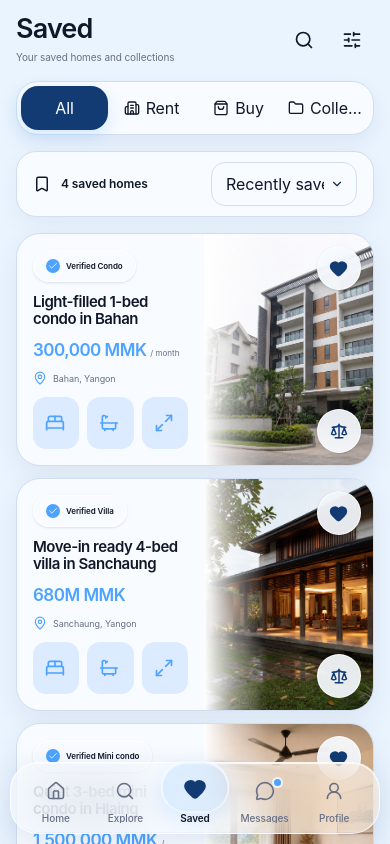
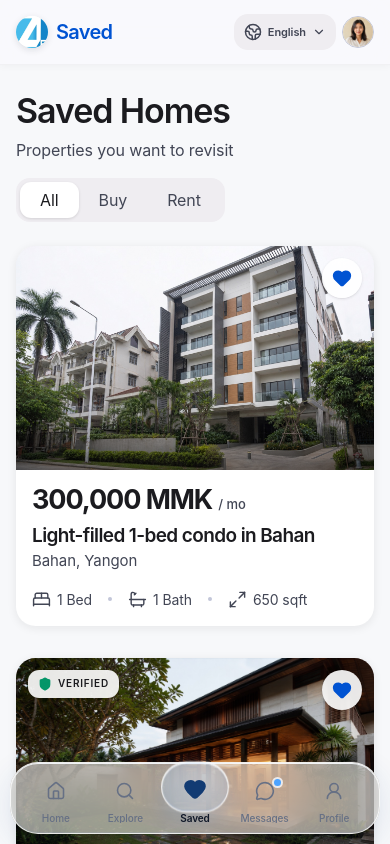
Before and after one commit to aungpyaeheinofficial-pixel/A7-Property-Mobile-V3-, a Next.js app: page /saved in a window 390 px wide. Shown: the top 844 px of the page. Built offline with nearby package versions, Linux system fonts and the light colour scheme.

Commit message:
Refresh saved homes mobile experience

```diff
--- a/components/mobile/saved-journey.tsx
+++ b/components/mobile/saved-journey.tsx
@@ -1,42 +1,24 @@
 "use client";
 
-import {
-  Bookmark,
-  Building2,
-  Check,
-  ChevronDown,
-  Folder,
-  Heart,
-  Plus,
-  Scale,
-  Search,
-  ShoppingBag,
-  SlidersHorizontal,
-  X,
-} from "lucide-react";
+import { Bath, BedDouble, Heart, Maximize2, ShieldCheck } from "lucide-react";
 import Image from "next/image";
 import Link from "next/link";
 import { useEffect, useMemo, useState } from "react";
 
 import { useLanguage } from "@/components/i18n/language-provider";
-import { MobileSearchCard } from "@/components/mobile/mobile-search-card";
-import { usePropertyComparison } from "@/hooks/use-property-comparison";
+import { LanguageSwitcher } from "@/components/i18n/language-switcher";
+import { ProgressiveImage } from "@/components/ui/progressive-image";
 import { readStoredIds, STORAGE_KEYS, writeStoredIds } from "@/lib/local-storage";
 import { mockUser } from "@/lib/mock-users";
-import { allProperties, type Property } from "@/lib/properties";
+import { allProperties, formatPropertyPrice, type Property } from "@/lib/properties";
 import { cn } from "@/lib/utils";
 
-type SavedTab = "all" | "rent" | "buy" | "collections";
-type SavedSort = "recent" | "price-low" | "price-high";
+type SavedTab = "all" | "buy" | "rent";
 
 function SavedJourney() {
-  const { tx } = useLanguage();
+  const { isMyanmar, tx } = useLanguage();
   const [savedIds, setSavedIds] = useState(mockUser.savedPropertyIds);
   const [tab, setTab] = useState<SavedTab>("all");
-  const [sort, setSort] = useState<SavedSort>("recent");
-  const [searchOpen, setSearchOpen] = useState(false);
-  const [query, setQuery] = useState("");
-  const { comparisonIds, comparisonProperties, toggleProperty, maxComparisonHomes } = usePropertyComparison();
 
   useEffect(() => {
     const stored = readStoredIds(STORAGE_KEYS.saved, STORAGE_KEYS.legacySaved, mockUser.savedPropertyIds);
@@ -44,91 +26,130 @@ function SavedJourney() {
   }, []);
 
   const savedHomes = useMemo(
-    () => savedIds.map((id) => allProperties.find((property) => property.id === id)).filter((item): item is Property => Boolean(item)),
+    () => savedIds
+      .map((id) => allProperties.find((property) => property.id === id))
+      .filter((property): property is Property => Boolean(property)),
     [savedIds],
   );
 
-  const visibleHomes = useMemo(() => {
-    if (tab === "collections") return [];
-    let next = savedHomes.filter((property) => tab === "all" || (tab === "rent" ? property.purpose === "rent" : property.purpose === "sale"));
-    const normalizedQuery = query.trim().toLowerCase();
-    if (normalizedQuery) next = next.filter((property) => `${property.title} ${property.township} ${property.city}`.toLowerCase().includes(normalizedQuery));
-    if (sort === "price-low") next = [...next].sort((a, b) => a.price - b.price);
-    if (sort === "price-high") next = [...next].sort((a, b) => b.price - a.price);
-    return next;
-  }, [query, savedHomes, sort, tab]);
+  const visibleHomes = useMemo(
+    () => savedHomes.filter((property) => tab === "all" || (tab === "buy" ? property.purpose === "sale" : property.purpose === "rent")),
+    [savedHomes, tab],
+  );
 
-  function toggleSaved(property: Property) {
-    const next = savedIds.includes(property.id) ? savedIds.filter((id) => id !== property.id) : [...savedIds, property.id];
+  function removeSaved(property: Property) {
+    const next = savedIds.filter((id) => id !== property.id);
     setSavedIds(next);
     writeStoredIds(STORAGE_KEYS.saved, next);
   }
 
   return (
-    <div className="min-h-screen bg-[#EAF4FF] pb-[188px] text-[#101828] lg:pb-16">
-      <main className="mx-auto w-full max-w-[1040px] px-4 pb-10 pt-[max(.875rem,env(safe-area-inset-top))] sm:px-6 lg:px-8">
-        <header className="flex min-h-12 items-center gap-3">
-          <div className="min-w-0 flex-1">
-            <h1 className="text-[27px] font-semibold leading-none tracking-[-0.045em] sm:text-[32px]">{tx("Saved", "သိမ်းထားသည်")}</h1>
-            <p className="mt-1.5 text-[10px] text-[#667085] sm:text-[11px]">{tx("Your saved homes and collections", "သိမ်းထားသောအိမ်များနှင့် စုစည်းမှုများ")}</p>
+    <div className="min-h-screen bg-[#F7F8FA] pb-[118px] text-[#1B1B1F] lg:pb-12">
+      <header className="fixed inset-x-0 top-0 z-50 border-b border-black/[.035] bg-[#FAF9FD]/85 shadow-[0_1px_8px_rgba(0,0,0,.04)] backdrop-blur-xl">
+        <div className="mx-auto flex h-16 w-full max-w-[760px] items-center justify-between px-4 sm:px-6">
+          <Link href="/" className="flex items-center gap-2" aria-label={tx("A7 Property home", "A7 Property ပင်မစာမျက်နှာ")}>
+            <span className="relative size-8 overflow-hidden rounded-full bg-white shadow-[0_2px_7px_rgba(16,24,40,.12)]">
+              <Image src="/images/brand/a7-property-logo.jpg" alt="" fill sizes="32px" className="scale-[2.55] object-contain" />
+            </span>
+            <span className="text-[20px] font-semibold tracking-[-.035em] text-[#0053D2]">{tx("Saved", "သိမ်းထားသည်")}</span>
+          </Link>
+
+          <div className="flex items-center gap-1.5">
+            <LanguageSwitcher className="[&_button]:h-9 [&_button]:rounded-lg [&_button]:bg-[#EFEDF1] [&_button]:px-2.5 [&_button]:text-[#424655] [&_button]:hover:bg-[#E3E2E6]" />
+            <Link href="/profile" className="relative size-8 overflow-hidden rounded-full border border-[#C2C6D8]" aria-label={tx("Open profile", "ပရိုဖိုင်ဖွင့်ရန်")}>
+              <Image src="/images/profile/thiri-win.jpg" alt={mockUser.name} fill sizes="32px" className="object-cover" />
+            </Link>
           </div>
-          <div className="flex items-center gap-1">
-            <button type="button" onClick={() => setSearchOpen((current) => !current)} className="grid size-11 place-items-center rounded-full text-[#101828] transition-colors hover:bg-[#F8FBFF] hover:text-[#123B73]" aria-label={tx("Search saved homes", "သိမ်းထားသောအိမ်များရှာရန်")} aria-expanded={searchOpen}>{searchOpen ? <X className="size-5" /> : <Search className="size-5" />}</button>
-            <button type="button" onClick={() => document.getElementById("saved-tabs")?.focus()} className="grid size-11 place-items-center rounded-full text-[#101828] transition-colors hover:bg-[#F8FBFF] hover:text-[#123B73]" aria-label={tx("Saved home filters", "သိမ်းထားသောအိမ် စစ်ထုတ်မှုများ")}><SlidersHorizontal className="size-5" /></button>
-          </div>
-        </header>
+        </div>
+      </header>
 
-        {searchOpen && <label className="mt-4 flex h-11 items-center gap-2 rounded-full border border-[#D0DEF0] bg-[#F8FBFF] px-4 shadow-[0_8px_24px_rgba(28,55,92,.06)] transition-[border-color,box-shadow] focus-within:border-[#4DA3FF] focus-within:shadow-[0_0_0_3px_rgba(18,59,115,.08)]"><Search className="size-4 text-[#667085]" /><span className="sr-only">{tx("Search saved homes", "သိမ်းထားသောအိမ်များရှာရန်")}</span><input data-focus-ring="parent" autoFocus value={query} onChange={(event) => setQuery(event.target.value)} placeholder={tx("Search saved homes…", "သိမ်းထားသောအိမ်များရှာပါ…")} className="min-w-0 flex-1 bg-transparent text-[11px] outline-none placeholder:text-[#667085]" /></label>}
-
-        <nav id="saved-tabs" tabIndex={-1} className="mt-4 grid grid-cols-4 rounded-[22px] border border-[#D0DEF0] bg-[#F8FBFF] p-1 shadow-[0_8px_22px_rgba(26,52,88,.065)] outline-none" aria-label={tx("Saved categories", "သိမ်းထားမှုအမျိုးအစားများ")}>
-          <SavedTabButton active={tab === "all"} onClick={() => setTab("all")} label={tx("All", "အားလုံး")} />
-          <SavedTabButton active={tab === "rent"} onClick={() => setTab("rent")} label={tx("Rent", "ငှားရန်")} icon={Building2} />
-          <SavedTabButton active={tab === "buy"} onClick={() => setTab("buy")} label={tx("Buy", "ဝယ်ရန်")} icon={ShoppingBag} />
-          <SavedTabButton active={tab === "collections"} onClick={() => setTab("collections")} label={tx("Collections", "စုစည်းမှု")} icon={Folder} />
-        </nav>
-
-        <section className="mt-4 flex min-h-[64px] items-center gap-2.5 rounded-[20px] border border-[#D0DEF0] bg-[#F8FBFF] px-4 py-2.5 shadow-[0_8px_22px_rgba(26,52,88,.05)]" aria-label={tx("Saved homes summary", "သိမ်းထားသောအိမ် အကျဉ်းချုပ်")}>
-          <Bookmark className="size-[18px] text-[#101828]" />
-          <p className="min-w-0 flex-1 text-[12px] font-semibold">{tx(`${visibleHomes.length} saved homes`, `သိမ်းထားသောအိမ် ${visibleHomes.length} လုံး`)}</p>
-          <label className="relative flex h-11 w-[146px] items-center rounded-[14px] border border-[#D0DEF0] bg-[#F8FBFF] transition-[border-color,box-shadow] focus-within:border-[#4DA3FF] focus-within:shadow-[0_0_0_3px_rgba(18,59,115,.08)]">
-            <span className="sr-only">{tx("Sort saved homes", "သိမ်းထားသောအိမ်များစီရန်")}</span>
-            <select data-focus-ring="parent" value={sort} onChange={(event) => setSort(event.target.value as SavedSort)} className="h-11 min-w-0 flex-1 appearance-none bg-transparent pl-3.5 pr-8 text-[10px] font-semibold text-[#172A49] outline-none">
-              <option value="recent">{tx("Recently saved", "မကြာသေးမီက")}</option>
-              <option value="price-low">{tx("Lowest price", "ဈေးအနည်းဆုံး")}</option>
-              <option value="price-high">{tx("Highest price", "ဈေးအများဆုံး")}</option>
-            </select>
-            <ChevronDown className="pointer-events-none absolute right-3 size-3.5 text-[#172A49]" />
-          </label>
+      <main className="mx-auto w-full max-w-[760px] px-4 pt-[88px] sm:px-6" aria-labelledby="saved-homes-title">
+        <section className="pb-4 pt-1">
+          <h1 id="saved-homes-title" className="text-[34px] font-bold leading-[1.16] tracking-[-.045em] text-[#1B1B1F] sm:text-[38px]">{tx("Saved Homes", "သိမ်းထားသောအိမ်များ")}</h1>
+          <p className="mt-2 text-[16px] leading-6 text-[#424655] sm:text-[17px]">{tx("Properties you want to revisit", "ပြန်လည်ကြည့်ရှုလိုသောအိမ်များ")}</p>
         </section>
 
-        {tab === "collections" ? (
-          <section className="mt-6 rounded-[24px] border border-dashed border-[#4DA3FF] bg-[#F8FBFF] px-6 py-14 text-center"><Folder className="mx-auto size-9 text-[#123B73]" /><h2 className="mt-4 text-[21px] font-semibold">{tx("Create your first collection", "ပထမဆုံးစုစည်းမှု ဖန်တီးပါ")}</h2><p className="mx-auto mt-2 max-w-sm text-[11px] leading-5 text-[#667085]">{tx("Group homes for family, work, or your next neighborhood.", "မိသားစု၊ အလုပ် သို့မဟုတ် နောက်နေရာအလိုက် အိမ်များစုစည်းပါ။")}</p><button type="button" className="mt-5 inline-flex h-11 items-center gap-2 rounded-full bg-[#123B73] px-5 text-[11px] font-semibold text-white"><Plus className="size-4" />{tx("New collection", "စုစည်းမှုအသစ်")}</button></section>
-        ) : visibleHomes.length ? (
-          <section className="mt-4 space-y-3" aria-label={tx("Saved home list", "သိမ်းထားသောအိမ်စာရင်း")}>
-            {visibleHomes.map((property) => <MobileSearchCard key={property.id} variant="compact" property={property} saved onToggleSaved={toggleSaved} compared={comparisonIds.includes(property.id)} compareDisabled={!comparisonIds.includes(property.id) && comparisonIds.length >= maxComparisonHomes} onToggleCompare={toggleProperty} />)}
+        <div className="mb-5 overflow-x-auto pb-1 [scrollbar-width:none] [&::-webkit-scrollbar]:hidden">
+          <div className="inline-flex rounded-lg bg-[#EFEDF1] p-1" role="tablist" aria-label={tx("Saved home category", "သိမ်းထားသောအိမ် အမျိုးအစား")}>
+            <SavedTabButton active={tab === "all"} label={tx("All", "အားလုံး")} onClick={() => setTab("all")} />
+            <SavedTabButton active={tab === "buy"} label={tx("Buy", "ဝယ်ရန်")} onClick={() => setTab("buy")} />
+            <SavedTabButton active={tab === "rent"} label={tx("Rent", "ငှားရန်")} onClick={() => setTab("rent")} />
+          </div>
+        </div>
+
+        {visibleHomes.length > 0 ? (
+          <section className="space-y-8" aria-label={tx("Saved home list", "သိမ်းထားသောအိမ်စာရင်း")}>
+            {visibleHomes.map((property, index) => (
+              <SavedHomeCard key={property.id} property={property} isMyanmar={isMyanmar} tx={tx} priority={index < 2} onRemove={removeSaved} />
+            ))}
           </section>
         ) : (
-          <section className="mt-6 rounded-[24px] border border-dashed border-[#4DA3FF] bg-[#F8FBFF] px-6 py-14 text-center"><Heart className="mx-auto size-9 text-[#123B73]" /><h2 className="mt-4 text-[21px] font-semibold">{tx("No saved homes here yet", "ဤနေရာတွင် သိမ်းထားသောအိမ် မရှိသေးပါ")}</h2><Link href="/search?purpose=rent" className="mt-5 inline-flex h-11 items-center rounded-full bg-[#123B73] px-5 text-[11px] font-semibold text-white">{tx("Explore homes", "အိမ်များရှာဖွေရန်")}</Link></section>
+          <section className="flex min-h-[360px] flex-col items-center justify-center px-5 text-center">
+            <span className="grid size-16 place-items-center rounded-full bg-[#EFEDF1] text-[#727687]"><Heart className="size-8" /></span>
+            <h2 className="mt-5 text-[22px] font-semibold tracking-[-.03em]">{tx("No saved homes yet", "သိမ်းထားသောအိမ် မရှိသေးပါ")}</h2>
+            <p className="mt-2 max-w-[300px] text-[15px] leading-6 text-[#424655]">{tx("Keep track of the properties you love by tapping the heart icon.", "နှစ်သက်သောအိမ်များကို နှလုံးပုံကိုနှိပ်ပြီး သိမ်းထားနိုင်ပါသည်။")}</p>
+            <Link href="/search?purpose=rent" className="mt-6 inline-flex h-11 items-center rounded-full bg-[#0053D2] px-5 text-[13px] font-semibold text-white shadow-[0_8px_18px_rgba(0,83,210,.18)]">{tx("Explore properties", "အိမ်များရှာဖွေရန်")}</Link>
+          </section>
         )}
       </main>
-
-      {comparisonProperties.length > 0 && <CompareTray properties={comparisonProperties} tx={tx} />}
     </div>
   );
 }
 
-function SavedTabButton({ active, onClick, label, icon: Icon }: { active: boolean; onClick: () => void; label: string; icon?: typeof Building2 }) {
-  return <button type="button" onClick={onClick} aria-pressed={active} className={cn("inline-flex h-11 min-w-0 items-center justify-center gap-1.5 rounded-[17px] px-1.5 text-[9px] font-semibold transition-[background-color,color,box-shadow] sm:text-[10px]", active ? "bg-[#123B73] text-white shadow-[0_6px_16px_rgba(77,163,255,.2)]" : "text-[#101828] hover:bg-[#DCEBFF]")}>{Icon && <Icon className="size-4 shrink-0" />}<span className="truncate">{label}</span></button>;
-}
-
-function CompareTray({ properties, tx }: { properties: Property[]; tx: (english: string, myanmar: string) => string }) {
+function SavedTabButton({ active, label, onClick }: { active: boolean; label: string; onClick: () => void }) {
   return (
-    <aside className="fixed inset-x-3 bottom-[94px] z-[70] mx-auto flex h-[72px] max-w-[780px] items-center gap-2.5 rounded-[22px] border border-[#D0DEF0] bg-[#F8FBFF]/94 px-3.5 shadow-[0_12px_32px_rgba(22,50,89,.13)] backdrop-blur-2xl" aria-label={tx("Selected homes comparison", "ရွေးထားသောအိမ်များ နှိုင်းယှဉ်မှု")}>
-      <span className="inline-flex shrink-0 items-center gap-2 text-[11px] font-semibold"><Check className="size-5 rounded-full bg-[#123B73] p-1 text-white" />{properties.length} {tx("selected", "ရွေးထား")}</span>
-      <div className="hidden items-center gap-1.5 min-[390px]:flex">{properties.slice(0, 3).map((property) => <span key={property.id} className="relative size-10 overflow-hidden rounded-[10px] border border-white shadow-sm"><Image src={property.images[0]} alt="" fill sizes="40px" className="object-cover" /></span>)}<span className="grid size-10 place-items-center rounded-[10px] bg-[#F1F5FB] text-[#123B73]"><Plus className="size-5" /></span></div>
-      <Link href="/compare" className="ml-auto inline-flex h-11 items-center justify-center gap-2 rounded-[15px] bg-[#123B73] px-3.5 text-[10px] font-semibold text-white shadow-[0_8px_20px_rgba(77,163,255,.2)]"><Scale className="size-4" />{tx(`Compare ${properties.length} homes`, `အိမ် ${properties.length} လုံး နှိုင်းယှဉ်`)}</Link>
-    </aside>
+    <button
+      type="button"
+      role="tab"
+      aria-selected={active}
+      onClick={onClick}
+      className={cn(
+        "h-9 rounded-md px-5 text-[13px] font-medium transition-[background-color,color,box-shadow]",
+        active ? "bg-white text-[#1B1B1F] shadow-[0_1px_3px_rgba(0,0,0,.12)]" : "text-[#424655] hover:bg-white/60",
+      )}
+    >
+      {label}
+    </button>
   );
 }
 
+function SavedHomeCard({ property, isMyanmar, tx, priority, onRemove }: { property: Property; isMyanmar: boolean; tx: (english: string, myanmar: string) => string; priority: boolean; onRemove: (property: Property) => void }) {
+  const price = formatPropertyPrice(property, isMyanmar ? "my" : "en");
+  const isVerified = property.verification_status === "verified";
+
+  return (
+    <article className="group overflow-hidden rounded-xl bg-white shadow-[0_2px_10px_rgba(27,27,31,.08)] transition-transform duration-200 active:scale-[.985]">
+      <div className="relative aspect-[16/10] overflow-hidden bg-[#EFEDF1]">
+        <Link href={`/properties/${property.id}`} className="absolute inset-0 z-10" aria-label={tx(`View ${property.title}`, `${property.title} ကိုကြည့်ရန်`)} />
+        <ProgressiveImage src={property.images[0]} alt={property.title} fill priority={priority} sizes="(max-width: 800px) calc(100vw - 32px), 712px" className="object-cover transition-transform duration-700 group-hover:scale-[1.035]" />
+        <div className="pointer-events-none absolute inset-x-0 bottom-0 h-2/5 bg-gradient-to-t from-black/[.44] via-black/[.08] to-transparent" />
+        {isVerified && <span className="absolute left-3 top-3 z-20 inline-flex h-7 items-center gap-1.5 rounded-md bg-white/90 px-2.5 text-[10px] font-semibold uppercase tracking-[.08em] text-[#1B1B1F] shadow-sm backdrop-blur-md"><ShieldCheck className="size-3.5 text-[#059669]" fill="currentColor" strokeWidth={2.3} />{tx("Verified", "စိစစ်ပြီး")}</span>}
+        <button type="button" onClick={() => onRemove(property)} aria-label={tx(`Remove ${property.title} from saved homes`, `${property.title} ကို သိမ်းထားမှုမှဖယ်ရန်`)} className="absolute right-3 top-3 z-20 grid size-10 place-items-center rounded-full bg-white/90 text-[#0053D2] shadow-sm backdrop-blur-md transition-transform active:scale-95">
+          <Heart className="size-5 fill-current" />
+        </button>
+      </div>
+
+      <div className="p-4 sm:p-5">
+        <p className="text-[27px] font-bold leading-none tracking-[-.04em] text-[#1B1B1F] sm:text-[30px]">{price}{property.purpose === "rent" && <span className="ml-1.5 text-[13px] font-medium tracking-normal text-[#424655]">{tx("/ mo", "/လ")}</span>}</p>
+        <Link href={`/properties/${property.id}`} className="mt-3 block">
+          <h2 className="truncate text-[19px] font-semibold leading-6 tracking-[-.03em] text-[#1B1B1F] transition-colors hover:text-[#0053D2] sm:text-[21px]">{property.title}</h2>
+          <p className="mt-1 truncate text-[15px] text-[#424655] sm:text-[16px]">{property.township}, {property.city}</p>
+        </Link>
+
+        <div className="mt-4 flex flex-wrap items-center gap-x-4 gap-y-2 text-[#424655] sm:gap-x-5" aria-label={tx("Property details", "အိမ်အသေးစိတ်")}>
+          <PropertyFact icon={BedDouble} label={tx(`${property.bedrooms} ${property.bedrooms === 1 ? "Bed" : "Beds"}`, `${property.bedrooms} အိပ်ခန်း`)} />
+          <span className="size-1 rounded-full bg-[#C2C6D8]" aria-hidden="true" />
+          <PropertyFact icon={Bath} label={tx(`${property.bathrooms} ${property.bathrooms === 1 ? "Bath" : "Baths"}`, `${property.bathrooms} ရေချိုးခန်း`)} />
+          <span className="size-1 rounded-full bg-[#C2C6D8]" aria-hidden="true" />
+          <PropertyFact icon={Maximize2} label={tx(`${property.area_sqft.toLocaleString()} sqft`, `${property.area_sqft.toLocaleString()} စတုရန်းပေ`)} />
+        </div>
+      </div>
+    </article>
+  );
+}
+
+function PropertyFact({ icon: Icon, label }: { icon: typeof BedDouble; label: string }) {
+  return <span className="inline-flex items-center gap-1.5 text-[14px] sm:text-[15px]"><Icon className="size-[19px]" strokeWidth={1.8} />{label}</span>;
+}
+
 export { SavedJourney };
```
Also changed, not shown: app/saved/page.tsx (+11 -0 lines), public/og-saved-homes.png (added).
